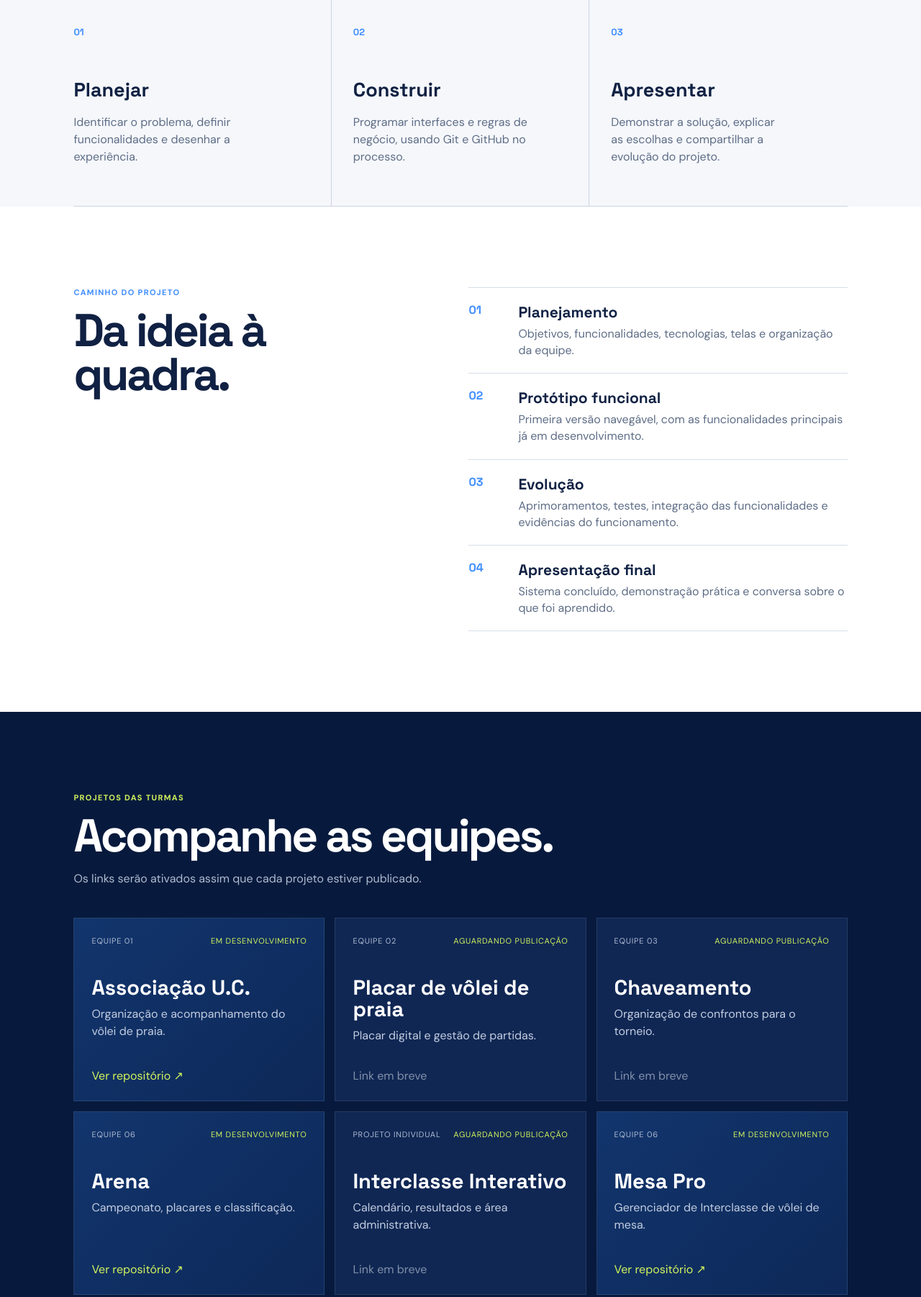
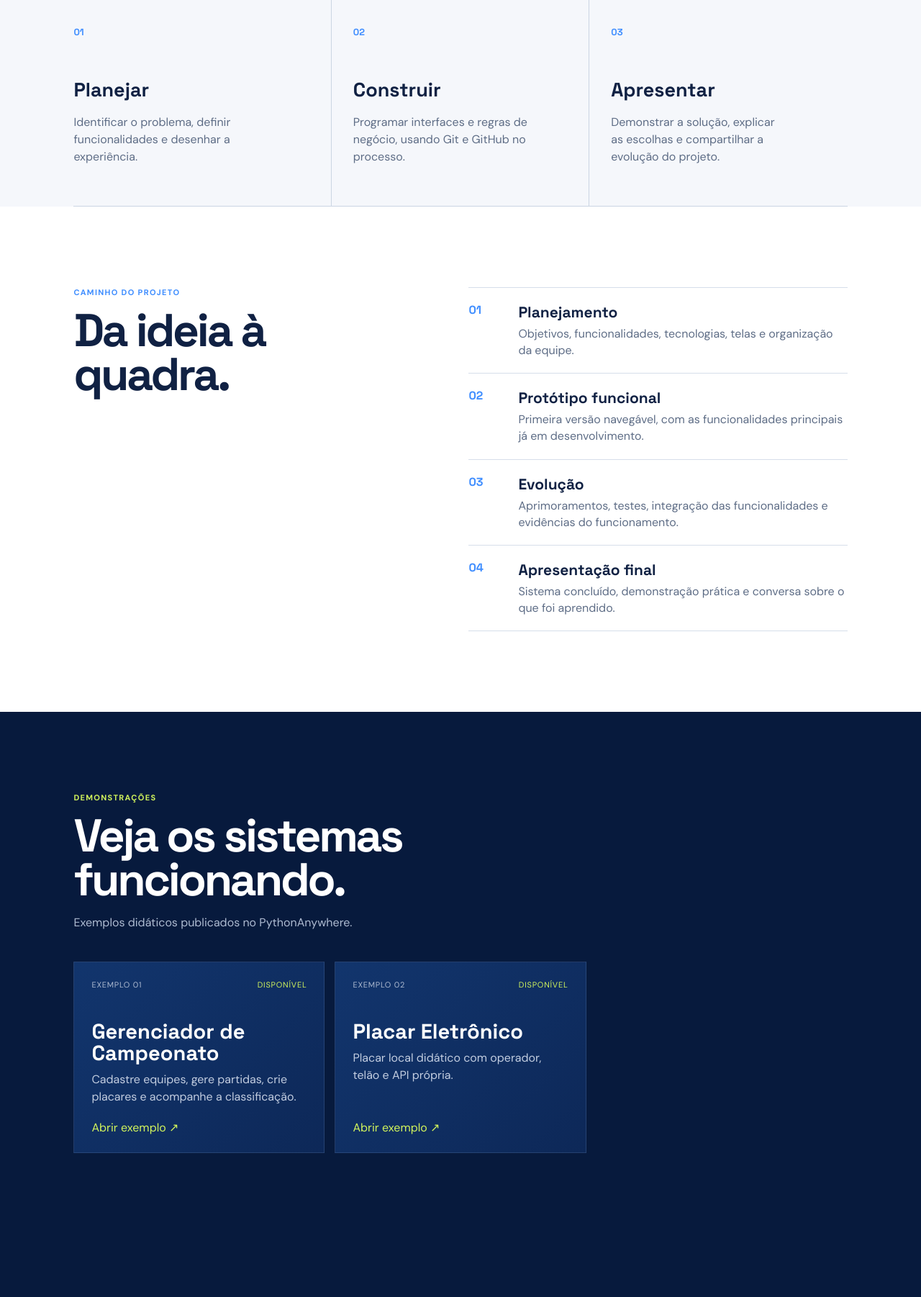
Before and after one commit to rvarjao/placar-eletronico-api, a Flask app: page / in a window 1280 px wide. Shown: the part 1245-3047 px from the top of the page at 72% size. Run offline with Flask 3, Linux system fonts and the light colour scheme.

Commit message:
feat: adicionar exemplos à landing page

```diff
--- a/exemplos/api-completa/templates/index.html
+++ b/exemplos/api-completa/templates/index.html
@@ -20,6 +20,7 @@
     <nav aria-label="Navegação principal">
       <a href="#sobre">O projeto</a>
       <a href="#jornada">Jornada</a>
+      <a href="#exemplos">Exemplos</a>
       <a href="#equipes">Equipes</a>
       <a class="admin-link" href="{{ url_for('admin.login') }}">Área administrativa</a>
     </nav>
@@ -65,6 +66,28 @@
       </ol>
     </section>
 
+    <section class="teams" id="exemplos" aria-labelledby="exemplos-title">
+      <div class="section-heading">
+        <p class="eyebrow">Demonstrações</p>
+        <h2 id="exemplos-title">Veja os sistemas funcionando.</h2>
+        <p class="section-note">Exemplos didáticos publicados no PythonAnywhere.</p>
+      </div>
+      <div class="team-grid">
+        <article class="team-card live">
+          <div class="team-top"><span>Exemplo 01</span><span class="status">Disponível</span></div>
+          <h3>Gerenciador de Campeonato</h3>
+          <p>Cadastre equipes, gere partidas, crie placares e acompanhe a classificação.</p>
+          <a href="/exemplos/campeonato/" target="_blank" rel="noopener">Abrir exemplo <span>↗</span></a>
+        </article>
+        <article class="team-card live">
+          <div class="team-top"><span>Exemplo 02</span><span class="status">Disponível</span></div>
+          <h3>Placar Eletrônico</h3>
+          <p>Placar local didático com operador, telão e API própria.</p>
+          <a href="/exemplos/placar-eletronico/" target="_blank" rel="noopener">Abrir exemplo <span>↗</span></a>
+        </article>
+      </div>
+    </section>
+
     <section class="teams" id="equipes" aria-labelledby="equipes-title">
       <div class="section-heading"><p class="eyebrow">Projetos das turmas</p><h2 id="equipes-title">Acompanhe as equipes.</h2><p class="section-note">Os links serão ativados assim que cada projeto estiver publicado.</p></div>
       <div class="team-grid">
```
